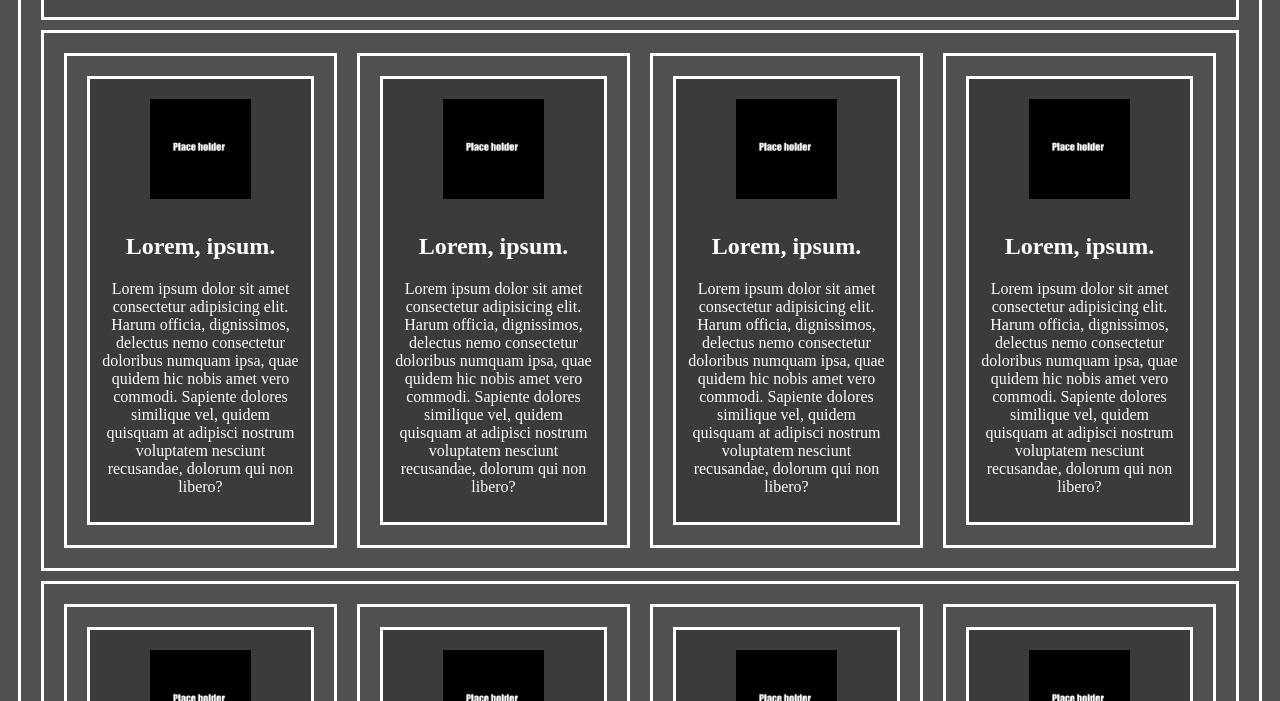
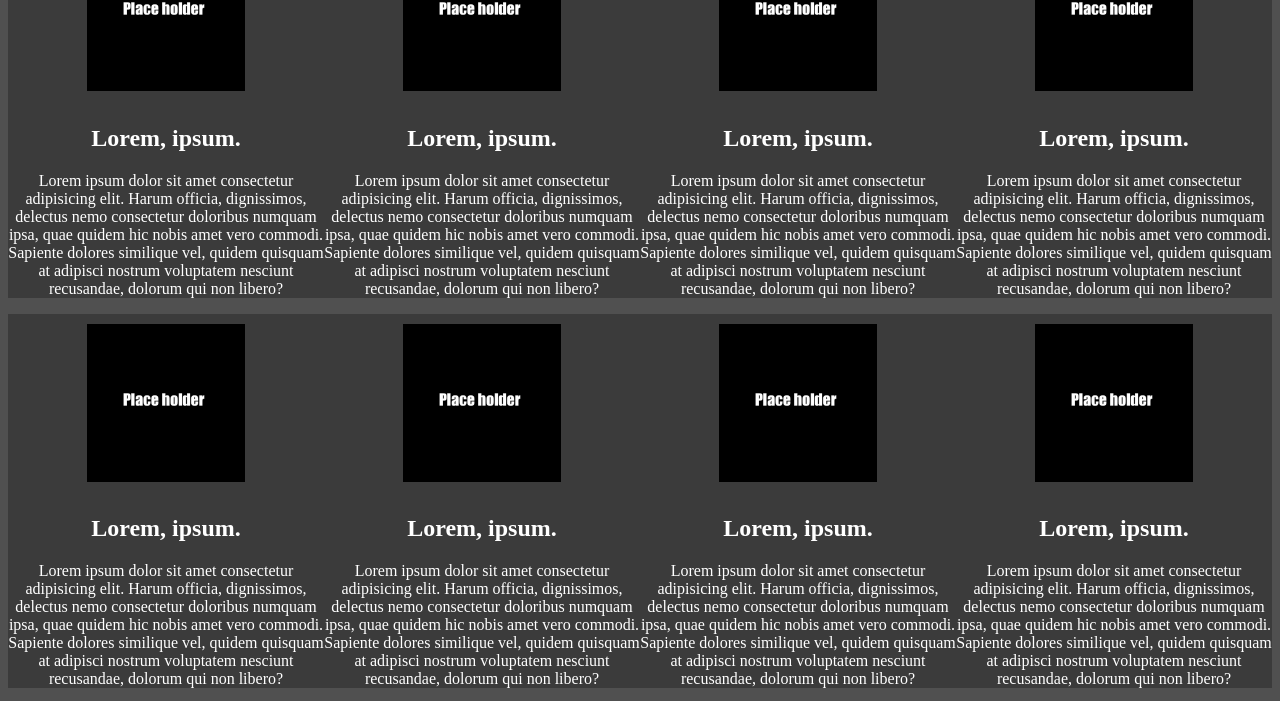
Before and after one commit to The-Gaia-Project/The-Gaia-Project.github.io, a plain HTML site: page index.html in a window 1280 px wide. Shown: the part 245-946 px from the top of the page. Drawn offline with Linux system fonts and the light colour scheme.

Commit message:
Add files via upload

```diff
--- a/css/main.css
+++ b/css/main.css
@@ -1,8 +1,8 @@
-div, header, main, footer{
+/* div, header, main, footer{
     border: solid rgb(255, 255, 255);
     margin: 10px;
     padding: 10px;
-}
+} */
 
 body{
     background-color: rgb(80, 80, 80);
```
